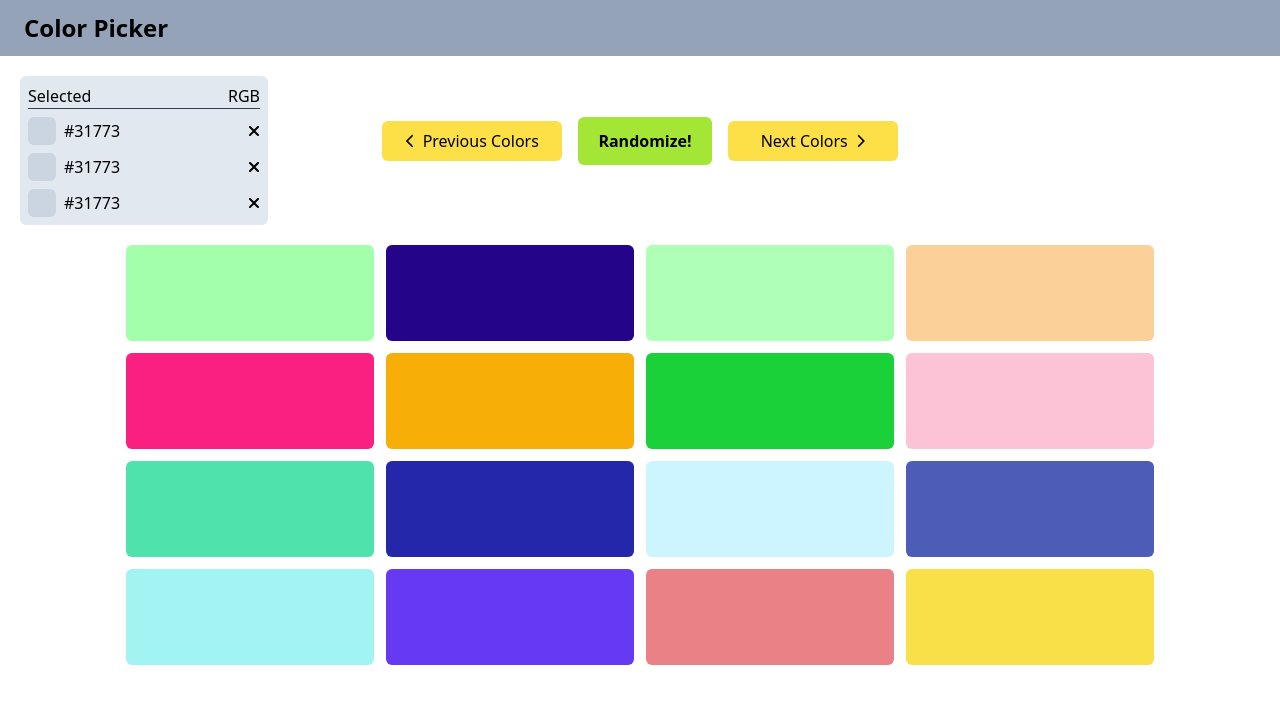
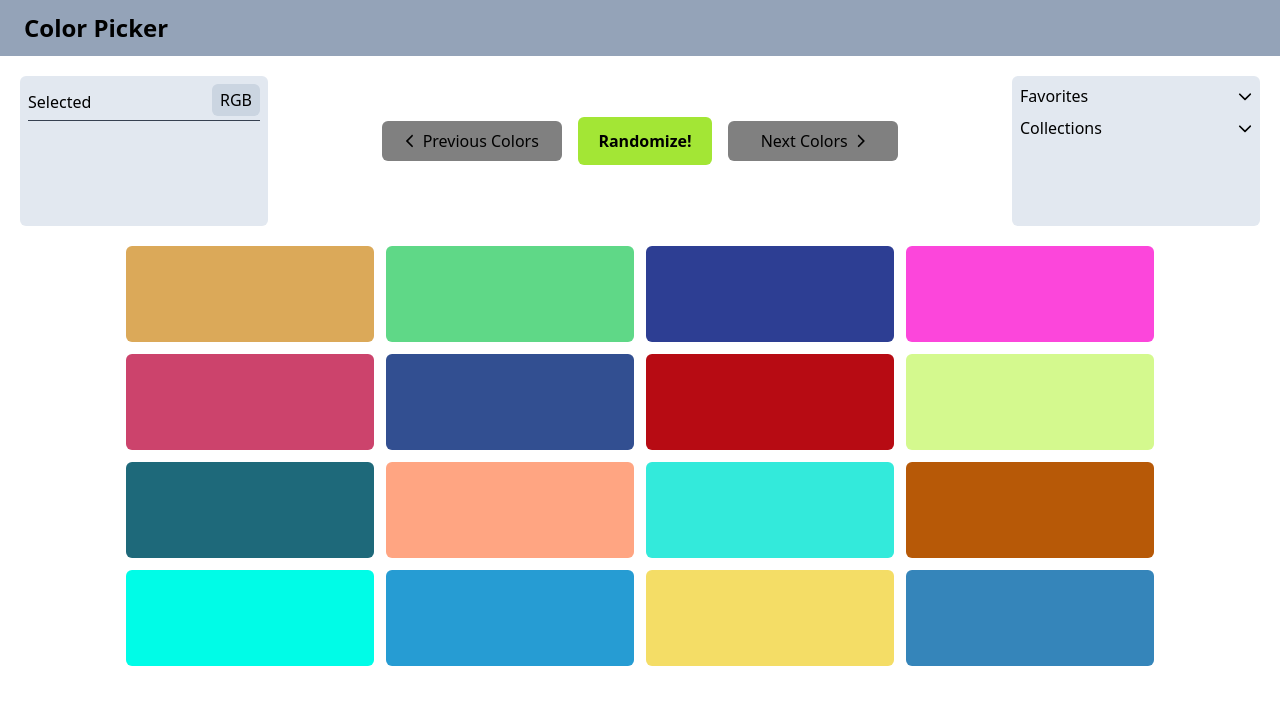
Before and after one commit to gonzzoli/color-palette-v2, a React (Create React App) app: page / in a window 1280 px wide. Shown: the top 704 px of the page. Built offline with nearby package versions, Linux system fonts and the light colour scheme.

Commit message:
Color randomizing and selecting working

```diff
--- a/package.json
+++ b/package.json
@@ -6,12 +6,14 @@
     "@fortawesome/fontawesome-svg-core": "^1.3.0",
     "@fortawesome/free-solid-svg-icons": "^6.0.0",
     "@fortawesome/react-fontawesome": "^0.1.17",
+    "@reduxjs/toolkit": "^1.7.2",
     "@testing-library/jest-dom": "^5.16.2",
     "@testing-library/react": "^12.1.2",
     "@testing-library/user-event": "^13.5.0",
     "randomcolor": "^0.6.2",
     "react": "^17.0.2",
     "react-dom": "^17.0.2",
+    "react-redux": "^7.2.6",
     "react-scripts": "5.0.0",
     "web-vitals": "^2.1.4"
   },
--- a/src/Main/Buttons/Buttons.js
+++ b/src/Main/Buttons/Buttons.js
@@ -1,18 +1,46 @@
 import { faChevronLeft, faChevronRight } from "@fortawesome/free-solid-svg-icons"
 import { FontAwesomeIcon } from "@fortawesome/react-fontawesome"
-
+import { useDispatch, useSelector } from "react-redux"
+import { colorsActions } from "../../store/store"
 
 function Buttons() {
+    const dispatch = useDispatch()
+    const indexShowing = useSelector(state => state.colors.indexShowing)
+    const colorsArrayLength = useSelector(state => state.colors.randomized.length)
+    //these constants check if whether the last set of colors
+    // or the first set of colors is being shown, for button styling and
+    // conditionally dispatching actions
+
+    const isLastColorSet = indexShowing+1===colorsArrayLength
+    const isFirstColorSet = indexShowing===0
+    function randomizeColors() {
+        dispatch(colorsActions.randomizeColors())
+    }
+
+    function previousColors() {
+        if(isFirstColorSet) return
+        dispatch(colorsActions.setPreviousColors())
+    }
+
+    function nextColors() {
+        if(isLastColorSet) return
+        dispatch(colorsActions.setNextColors())
+    }
+
     return (
         <div className="w-[60%] flex gap-4 justify-center items-center mb-5">
-            <button className="py-2 px-4 rounded-md bg-yellow-300 flex gap-2 items-center min-w-[180px] justify-center">
+            <button onClick={previousColors}
+            style={{background: isFirstColorSet? 'grey':'#FDE047', cursor: isFirstColorSet? 'default':'pointer', }}
+            className="py-2 px-4 rounded-md transition-all flex gap-2 items-center min-w-[180px] justify-center">
             <FontAwesomeIcon icon={faChevronLeft} className="text-sm" />
                 Previous Colors
             </button>
-            <button className="py-3 px-5 rounded-md font-bold bg-lime-400">
+            <button onClick={randomizeColors} className="py-3 px-5 rounded-md font-bold bg-lime-400">
                 Randomize!
             </button>
-            <button className="py-2 px-4 rounded-md bg-yellow-300 flex gap-2 items-center justify-center min-w-[170px]">
+            <button onClick={nextColors}
+            style={{background: isLastColorSet? 'grey':'#FDE047', cursor: isLastColorSet? 'default':'pointer'}}
+            className="py-2 px-4 rounded-md transition-all flex gap-2 items-center justify-center min-w-[170px]">
                 Next Colors
                 <FontAwesomeIcon icon={faChevronRight} className="text-sm" />
             </button>
--- a/src/Main/ColorGrid/ColorBox/ColorBox.js
+++ b/src/Main/ColorGrid/ColorBox/ColorBox.js
@@ -1,8 +1,16 @@
-
+import { useDispatch } from "react-redux"
+import { colorsActions } from "../../../store/store"
 
 function ColorBox(props) {
+    const dispatch = useDispatch()
+
+    function addToSelected() {
+        dispatch(colorsActions.addSelectedColor(props.color))
+    }
+
     return (
-        <div style={{background: props.color || 'grey'}}
+        <div onClick={addToSelected}
+        style={{background: props.color || 'grey'}}
         className="w-1/5 h-24 cursor-pointer rounded-md"></div>
     )
 }
--- a/src/Main/ColorGrid/ColorGrid.js
+++ b/src/Main/ColorGrid/ColorGrid.js
@@ -1,12 +1,9 @@
 import ColorBox from "./ColorBox/ColorBox"
-import randomColor from "randomcolor"
+import { useSelector } from "react-redux"
 
 function ColorGrid() {
-    const colors = []
-
-    for(let i=0; i<16; i++) {
-        colors.push(randomColor())
-    }
+    const indexShowing = useSelector(state => state.colors.indexShowing)
+    const colors = useSelector(state => state.colors.randomized[indexShowing])
 
     return (
         <div className="p-5 flex justify-center flex-wrap w-screen gap-3">
--- a/src/Main/ColorLists/CollectionsList/CollectionsList.js
+++ b/src/Main/ColorLists/CollectionsList/CollectionsList.js
@@ -1,8 +1,12 @@
-
+import { FontAwesomeIcon } from "@fortawesome/react-fontawesome"
+import { faChevronDown } from "@fortawesome/free-solid-svg-icons"
 
 function CollectionsList() {
     return (
-        <div></div>
+        <div className="p-2 pt-0 select-none flex justify-between items-center">
+            <p>Collections</p>
+            <FontAwesomeIcon className="text-sm" icon={faChevronDown} />
+        </div>
     )
 }
 
--- a/src/Main/ColorLists/ColorLists.js
+++ b/src/Main/ColorLists/ColorLists.js
@@ -1,8 +1,12 @@
-
+import FavoritesList from './FavoritesList/FavoritesList'
+import CollectionsList from './CollectionsList/CollectionsList'
 
 function ColorLists() {
     return (
-        <div className="w-1/5"></div>
+        <div className="w-1/5 mx-auto rounded-md bg-slate-200">
+            <FavoritesList />
+            <CollectionsList />
+        </div>
     )
 }
 
--- a/src/Main/ColorLists/FavoritesList/FavoritesList.js
+++ b/src/Main/ColorLists/FavoritesList/FavoritesList.js
@@ -1,8 +1,13 @@
+import { faChevronDown } from "@fortawesome/free-solid-svg-icons"
+import { FontAwesomeIcon } from "@fortawesome/react-fontawesome"
 
 
 function FavoritesList() {
     return (
-        <div></div>
+        <div className="p-2 select-none flex justify-between items-center">
+            <p>Favorites</p>
+            <FontAwesomeIcon className="text-sm" icon={faChevronDown} />
+        </div>
     )
 }
 
--- a/src/Main/Main.js
+++ b/src/Main/Main.js
@@ -6,7 +6,7 @@ import Buttons from './Buttons/Buttons'
 function Main() {
     return (
         <main className="mt-5">
-            <div className="flex justify-between px-5">
+            <div className="flex justify-between px-5 min-h-[150px]">
                 <SelectedColors />
                 <Buttons />
                 <ColorLists />
--- a/src/Main/SelectedColors/Selected/Selected.js
+++ b/src/Main/SelectedColors/Selected/Selected.js
@@ -1,13 +1,54 @@
 import { faTimes } from "@fortawesome/free-solid-svg-icons"
 import { FontAwesomeIcon } from "@fortawesome/react-fontawesome"
+import { useDispatch } from "react-redux"
+import { colorsActions } from "../../../store/store"
 
+function hexToRgb(hexString) {
+    hexString = hexString.slice(1)
+    let red;
+    let green;
+    let blue;
+    red = hexCharToDec(hexString[0]) + 16*hexCharToDec(hexString[1])
+    green = hexCharToDec(hexString[2]) + 16*hexCharToDec(hexString[3])
+    blue = hexCharToDec(hexString[4]) + 16*hexCharToDec(hexString[5])
+    console.log(red, green, blue)
+    return `rgb(${red}, ${green}, ${blue})`
+}
 
-function Selected() {
+function hexCharToDec(char) {
+    switch (char) {
+        case 'a':
+            return 10
+        case 'b':
+            return 11
+        case 'c':
+            return 12
+        case 'd':
+            return 13
+        case 'e':
+            return 14
+        case 'f':
+            return 15
+        default:
+            return Number(char)
+    }
+}
+
+function Selected(props) {
+    const dispatch = useDispatch()
+
+    function removeColor() {
+        dispatch(colorsActions.removeSelectedColor(props.color))
+    }
+
     return (
         <li className="w-full flex gap-2 justify-start items-center">
-            <div className="w-7 h-7 rounded-md cursor-pointer bg-slate-300"></div>
-            <p>#31773</p>
-            <FontAwesomeIcon className="cursor-pointer ml-auto" icon={faTimes} />
+            <div style={{background: props.color}}
+            className="w-7 h-7 rounded-md cursor-pointer"></div>
+            {props.code==='hex'?
+            <p className="uppercase">{props.color}</p>
+            : <p>{hexToRgb(props.color)}</p>}
+            <FontAwesomeIcon onClick={removeColor} className="cursor-pointer ml-auto" icon={faTimes} />
         </li>
     )
 }
--- a/src/Main/SelectedColors/SelectedColors.js
+++ b/src/Main/SelectedColors/SelectedColors.js
@@ -1,17 +1,28 @@
+import { useState } from "react"
+import { useSelector } from "react-redux"
 import Selected from "./Selected/Selected"
 
+
+
 function SelectedColors() {
+    let selectedColors = useSelector(state => state.colors.selected)
+    const [codeShowing, setCodeShowing] = useState('hex')
+
+    function changeColorCode() {
+        setCodeShowing(prevState => {
+            return prevState==='hex'?'rgb':'hex'
+        })
+    }
     return (
-        <div className="w-1/5 rounded-md bg-slate-200 p-2">
+        <div className="w-1/5 z-10 rounded-md bg-slate-200 p-2">
             <div className="mb-2 border-b border-b-gray-700 flex justify-between items-center">
                 <p>Selected</p>
-                <p>RGB</p>
+                <p onClick={changeColorCode}
+                className="px-2 py-1 mb-1 cursor-pointer bg-slate-300 rounded-md" >RGB</p>
             </div>
-
-            <ul className="max-h-32 flex flex-col gap-2">
-                <Selected />
-                <Selected />
-                <Selected />
+            <ul className="max-h-32 overflow-y-auto flex flex-col gap-2">
+                {selectedColors.length>0?
+                selectedColors.map(color => <Selected key={color} code={codeShowing} color={color} />) : ''}
             </ul>
         </div>
     )
--- /dev/null
+++ b/src/store/store.js
@@ -0,0 +1,63 @@
+import { configureStore, createSlice } from "@reduxjs/toolkit";
+import randomColor from "randomcolor";
+
+const initialColors = []
+for(let i=0; i<16; i++) {
+    initialColors.unshift(randomColor())
+}
+
+const colorsSlice = createSlice({
+    name: 'colors',
+    initialState: {
+        randomized: [initialColors],
+        indexShowing: 0,
+        selected: [],
+        favorites: [],
+        collections: {}
+    },
+    reducers: {
+        randomizeColors(state) {
+            const colors = []
+            for(let i=0; i<16; i++) {
+                colors.unshift(randomColor())
+            }
+            state.randomized.push(colors)
+            state.indexShowing = state.randomized.length-1
+        },
+        setPreviousColors(state) {
+            state.indexShowing--
+        },
+        setNextColors(state) {
+            state.indexShowing++
+        },
+        addSelectedColor(state, action) {
+            if(state.selected.includes(action.payload)) return
+            state.selected.unshift(action.payload)
+        },
+        removeSelectedColor(state, action) {
+            const index = state.selected.indexOf(action.payload)
+            state.selected.splice(index, 1)
+        },
+        addFavoriteColor(state, action) {
+            if(state.favorites.includes(action.payload)) {
+                console.log('naoo')
+                return
+            }
+            state.favorites.unshift(action.payload)
+        },
+        removeFavoriteColor(state, action) {
+            const index = state.favorites.indexOf(action.payload)
+            state.favorites.splice(index, 1)
+        }
+    }
+})
+
+
+const store = configureStore({
+    reducer: {
+        colors: colorsSlice.reducer
+    }
+})
+
+export const colorsActions = colorsSlice.actions
+export default store
```
Also changed, not shown: src/App.js (+4 -3 lines), 1 other file (tests, documents, lock files or other folders).
